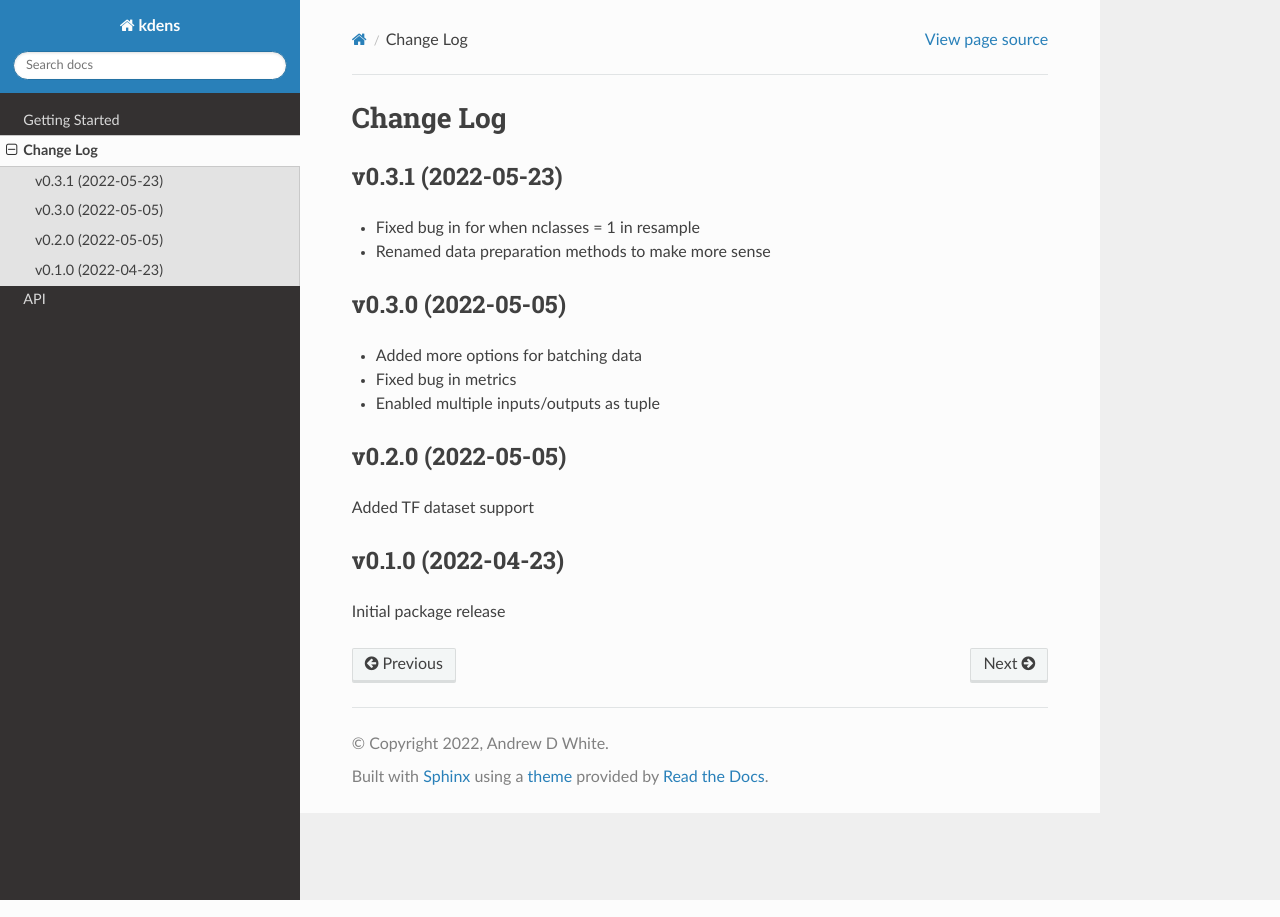
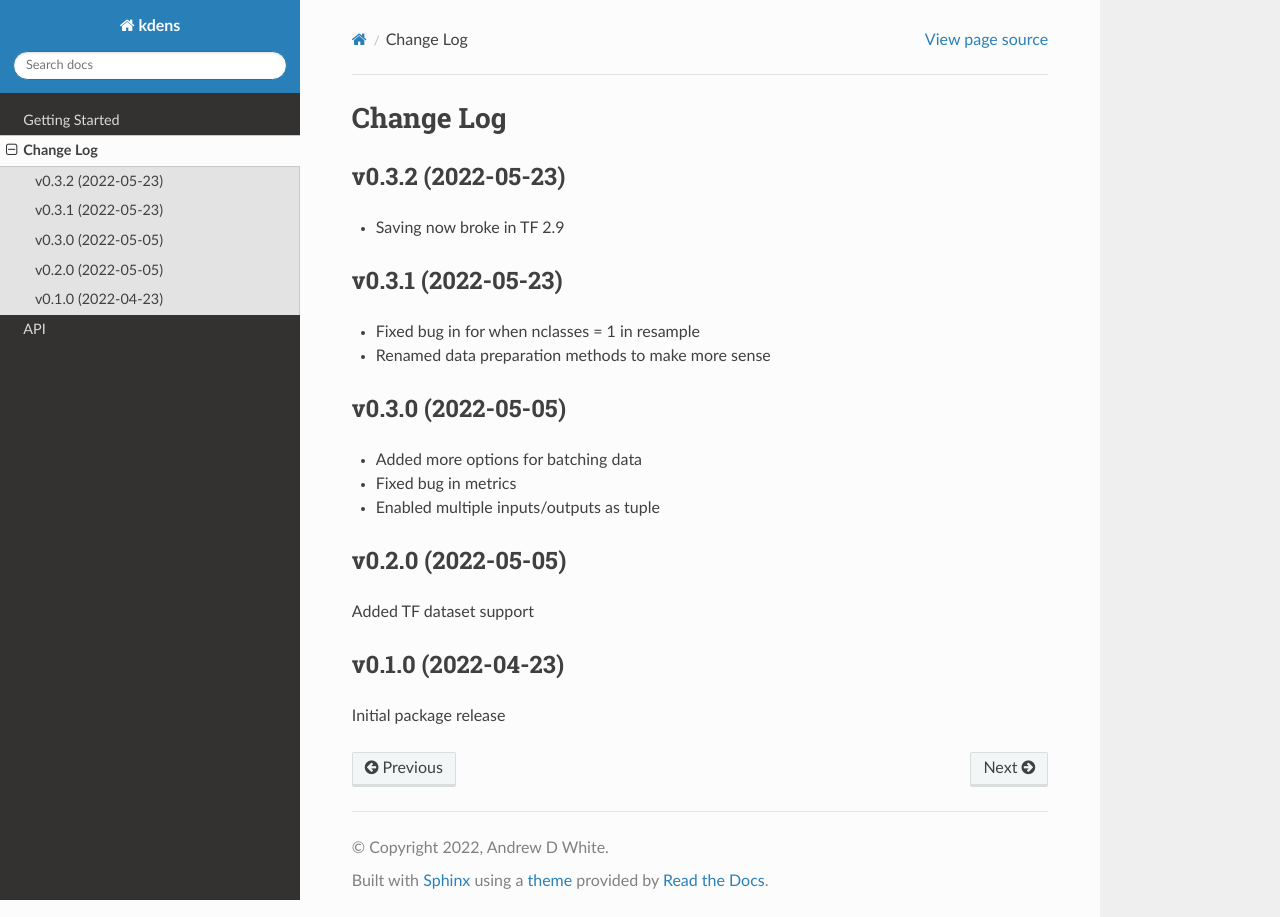
Before and after one commit to whitead/kdeepensemble, a Sphinx documentation site: the page built from docs/source/changelog.rst, in a window 1280 px wide. Built offline with Sphinx 7.4.7 and the Read the Docs theme 2.0.0, drawn with Linux system fonts in a browser that asks for light colours.

Commit message:
New release

```diff
--- a/docs/source/changelog.rst
+++ b/docs/source/changelog.rst
@@ -1,5 +1,11 @@
 Change Log
 ==========
+
+v0.3.2 (2022-05-23)
+--------------------
+
+* Saving now broke in TF 2.9
+
 
 v0.3.1 (2022-05-23)
 --------------------
--- a/kdens/version.py
+++ b/kdens/version.py
@@ -1 +1 @@
-__version__ = "0.3.1"
+__version__ = "0.3.2"
```
